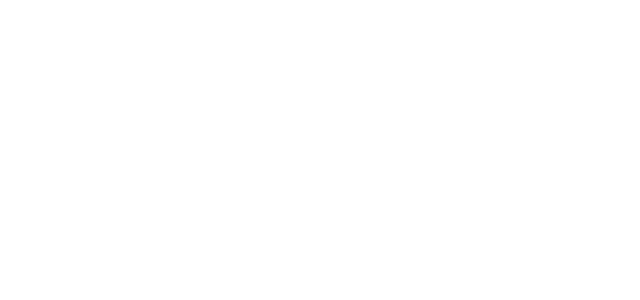
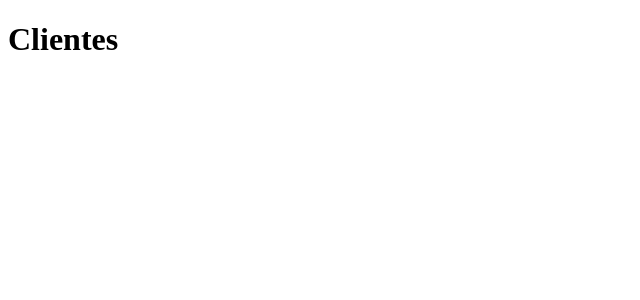
Before and after one commit to gsusgit/crm-vue, a Vue app: page / in a window 1280 px wide. Before the commit this address had no page. Shown: the top 300 px of the page, without its empty margins (0-640 px from the left). Built offline with nearby package versions, Linux system fonts and the light colour scheme.

Commit message:
Create Clients View and add to routes

```diff
--- a/src/App.vue
+++ b/src/App.vue
@@ -1,8 +1,9 @@
+<script setup>
+  import { RouterLink, RouterView } from 'vue-router'
+</script>
+
 <template>
   <div id="app">
-    <nav>
-      <router-link to="/"></router-link>
-    </nav>
-    <router-view />
+    <RouterView />
   </div>
 </template>
--- a/src/router/index.js
+++ b/src/router/index.js
@@ -1,9 +1,12 @@
 import { createRouter, createWebHistory } from 'vue-router'
+import Inicio from '../views/ClientesView.vue'
 
 const routes = [
     {
-
-    }
+        path: '/',
+        name: 'home',
+        component: Inicio
+    },
 ]
 
 const router = createRouter({
--- /dev/null
+++ b/src/views/ClientesView.vue
@@ -0,0 +1,7 @@
+<script setup>
+
+</script>
+
+<template>
+  <h1>Clientes</h1>
+</template>
```
